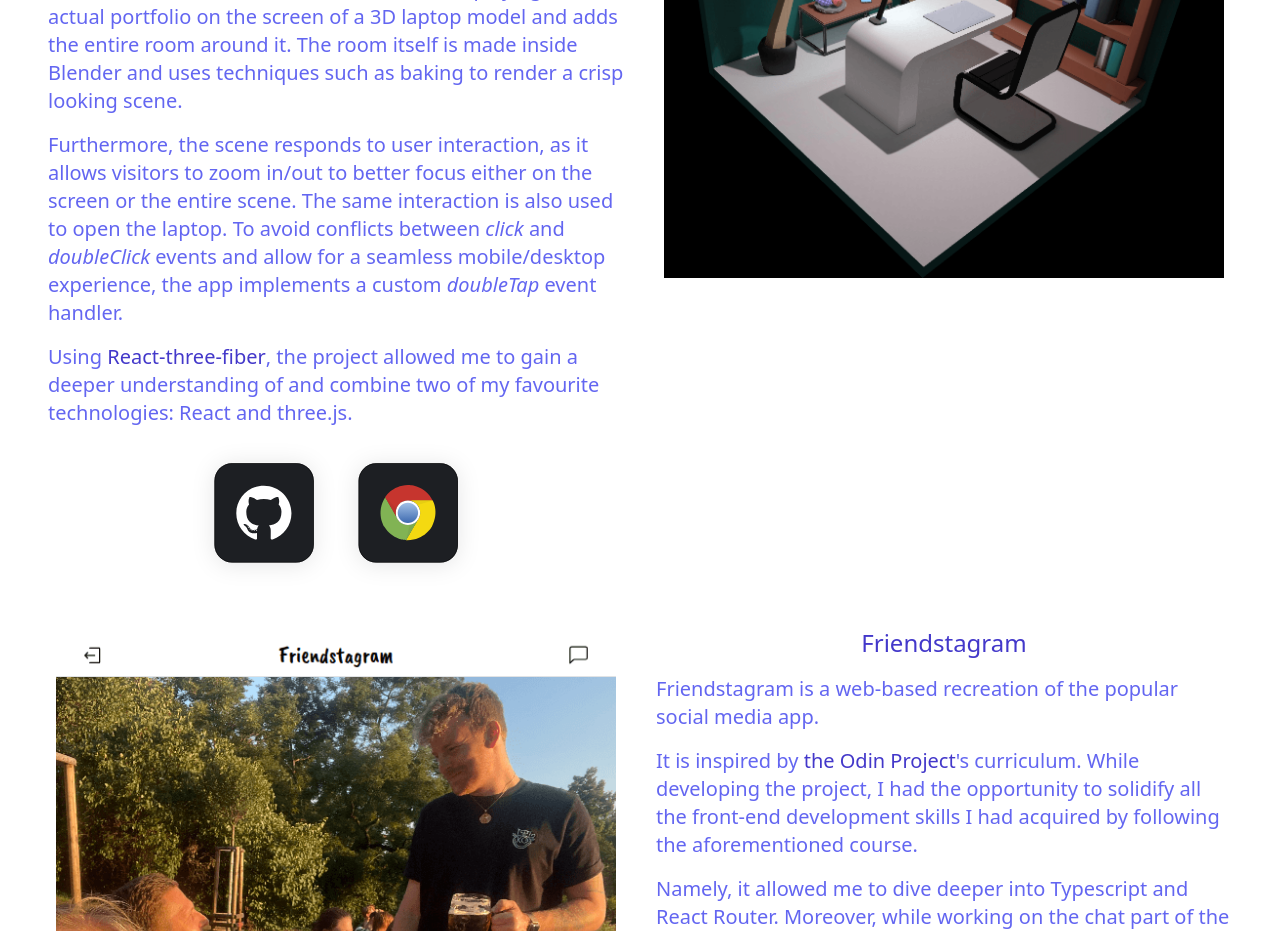
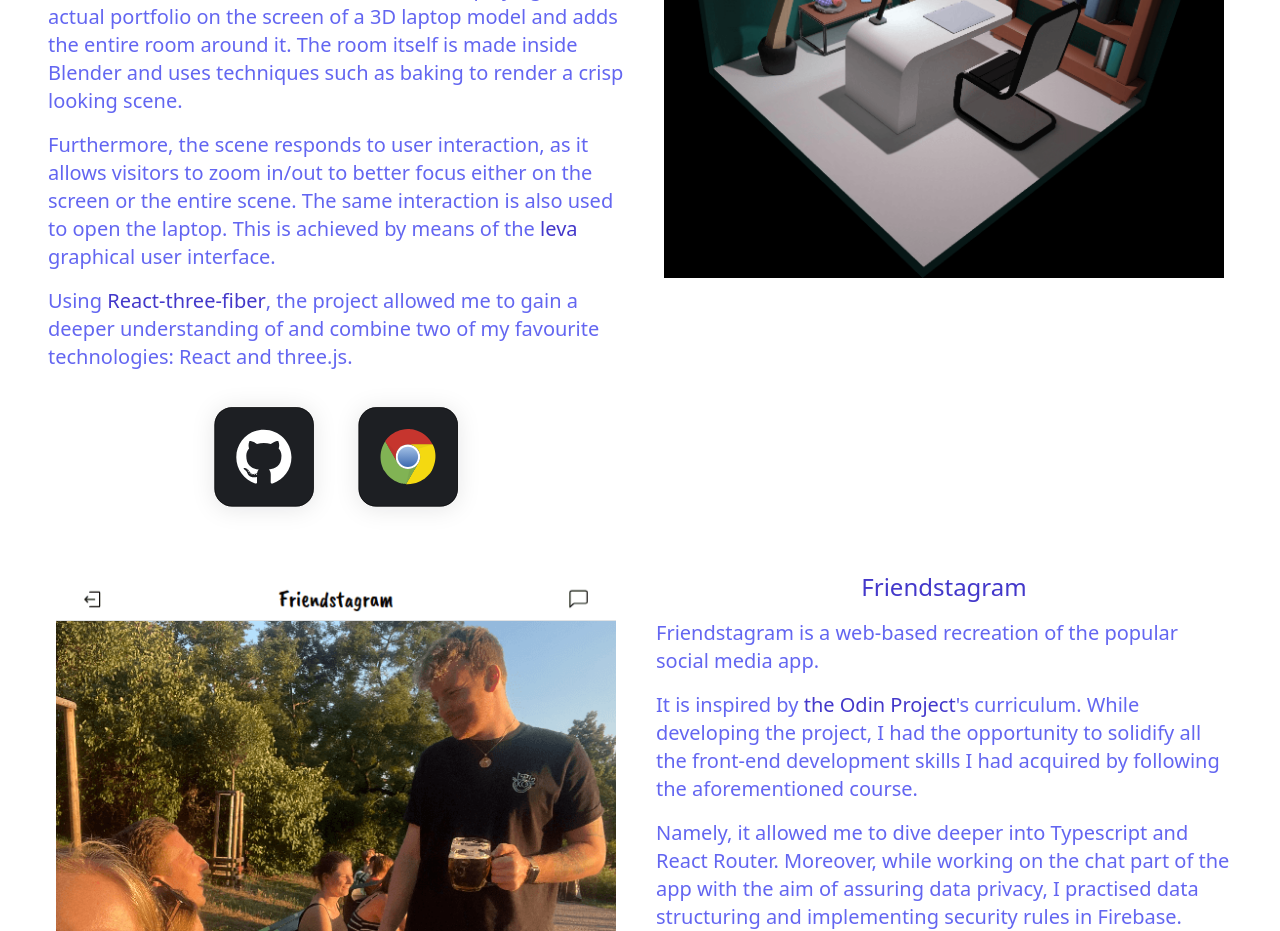
Before and after one commit to OndraSvec/portfolio, a React (Vite) app: page / in a window 1280 px wide. Shown: the part 2700-3631 px from the top of the page. Built offline with nearby package versions, Linux system fonts and the light colour scheme.

Commit message:
Update 3D Portfolio project description

```diff
--- a/src/components/Projects.jsx
+++ b/src/components/Projects.jsx
@@ -108,10 +108,16 @@ const Projects = ({ darkMode }) => {
                 Furthermore, the scene responds to user interaction, as it
                 allows visitors to zoom in/out to better focus either on the
                 screen or the entire scene. The same interaction is also used to
-                open the laptop. To avoid conflicts between <em>click</em> and{" "}
-                <em>doubleClick</em> events and allow for a seamless
-                mobile/desktop experience, the app implements a custom{" "}
-                <em>doubleTap</em> event handler.
+                open the laptop. This is achieved by means of the{" "}
+                <a
+                  className="font-medium text-indigo-700 dark:text-indigo-100 hover:text-indigo-800 cursor-pointer dark:hover:text-indigo-50 focus:outline-none focus:text-indigo-800 dark:focus:text-indigo-50"
+                  href="https://github.com/pmndrs/leva"
+                  target="_blank"
+                  rel="noreferrer"
+                >
+                  leva
+                </a>{" "}
+                graphical user interface.
               </p>
               <p
                 ref={paraRef4}
```
